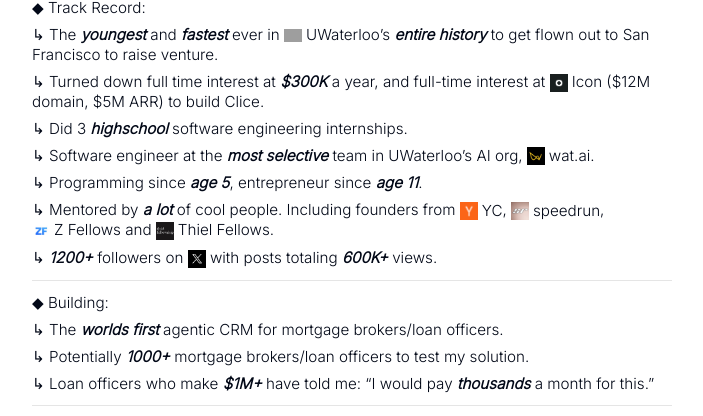
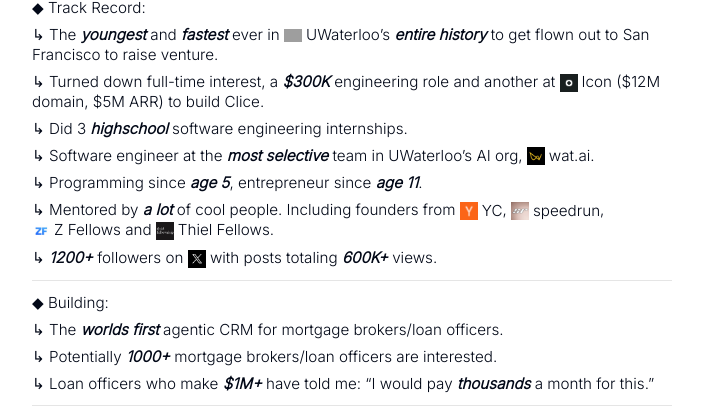
Before and after one commit to lance116/lances-portfolio, a Next.js app: page / in a window 1280 px wide. Shown: the part 197-613 px from the top of the page, without its empty margins (288-991 px from the left). Built offline with nearby package versions, Linux system fonts and the light colour scheme; grey boxes are pictures that could not be loaded.

Commit message:
new effects and text

```diff
--- a/app/page.tsx
+++ b/app/page.tsx
@@ -36,7 +36,7 @@
         <div className="text-sm sm:text-[0.95rem] leading-tight space-y-2">
           <h1 className="underline underline-offset-[3px] font-extralight">◆ Lance Yan</h1>
           <div>↳ CS @ <span className="inline-flex items-center align-middle gap-1"><Logo src="/waterloo-logo.png" alt="UWaterloo" /><Label>UWaterloo</Label></span></div>
-          <div>↳ Building Clice, the worlds first agentic CRM for mortgage brokers and loan officers.</div>
+          <div>↳ Building Clice, the worlds first agentic CRM for mortgage brokers and loan officers</div>
         </div>
 
         <div className="my-3 border-t border-neutral-200" />
@@ -45,7 +45,7 @@
         <div className="text-sm sm:text-[0.95rem] leading-tight space-y-2">
           <div>◆ Track Record:</div>
           <div>↳ The <span className="font-semibold italic">youngest</span> and <span className="font-semibold italic">fastest</span> ever in <span className="inline-flex items-center align-middle gap-1"><Logo src="/waterloo-logo.png" alt="UWaterloo" /><Label>UWaterloo</Label></span>’s <span className="font-semibold italic">entire history</span> to get flown out to San Francisco to raise venture.</div>
-          <div>↳ Turned down full time interest at <span className="font-semibold italic">$300K</span> a year, and full-time interest at <span className="inline-flex items-center align-middle gap-1"><Logo src="/icon.jpg" alt="Icon" /><Label>Icon</Label></span> ($12M domain, $5M ARR) to build Clice.</div>
+          <div>↳ Turned down full-time interest, a <span className="font-semibold italic">$300K</span>  engineering role and another at <span className="inline-flex items-center align-middle gap-1"><Logo src="/icon.jpg" alt="Icon" /><Label>Icon</Label></span> ($12M domain, $5M ARR) to build Clice.</div>
           <div>↳ Did 3 <span className="font-semibold italic">highschool</span> software engineering internships.</div>
           <div>↳ Software engineer at the <span className="font-semibold italic">most selective</span> team in UWaterloo’s AI org, <span className="inline-flex items-center align-middle gap-1"><Logo src="/wat.jpeg" alt="wat.ai" /><Label>wat.ai</Label></span>.</div>
           <div>↳ Programming since <span className="font-semibold italic">age 5</span>, entrepreneur since <span className="font-semibold italic">age 11</span>.</div>
@@ -59,7 +59,7 @@
         <div className="text-sm sm:text-[0.95rem] leading-tight space-y-2">
           <div>◆ Building:</div>
           <div>↳ The <span className="font-semibold italic">worlds first</span> agentic CRM for mortgage brokers/loan officers.</div>
-          <div>↳ Potentially <span className="font-semibold italic">1000+</span> mortgage brokers/loan officers to test my solution.</div>
+          <div>↳ Potentially <span className="font-semibold italic">1000+</span> mortgage brokers/loan officers are interested.</div>
           <div>↳ Loan officers who make <span className="font-semibold italic">$1M+</span> have told me: “I would pay <span className="font-semibold italic">thousands</span> a month for this.”</div>
         </div>
 
--- a/components/ui/splash-cursor.tsx
+++ b/components/ui/splash-cursor.tsx
@@ -6,13 +6,13 @@
   SIM_RESOLUTION = 128,
   DYE_RESOLUTION = 1440,
   CAPTURE_RESOLUTION = 512,
-  DENSITY_DISSIPATION = 3.5,
-  VELOCITY_DISSIPATION = 2,
+  DENSITY_DISSIPATION = 2.45, // was 3.5 → ~30% lower to persist longer
+  VELOCITY_DISSIPATION = 1.4, // was 2 → ~30% lower to persist longer
   PRESSURE = 0.1,
   PRESSURE_ITERATIONS = 20,
   CURL = 3,
-  SPLAT_RADIUS = 0.2,
-  SPLAT_FORCE = 6000,
+  SPLAT_RADIUS = 0.26, // was 0.2 → ~30% larger splat
+  SPLAT_FORCE = 7800, // was 6000 → ~30% stronger
   SHADING = true,
   COLOR_UPDATE_SPEED = 10,
   BACK_COLOR = { r: 0.5, g: 0, b: 0 },
```
